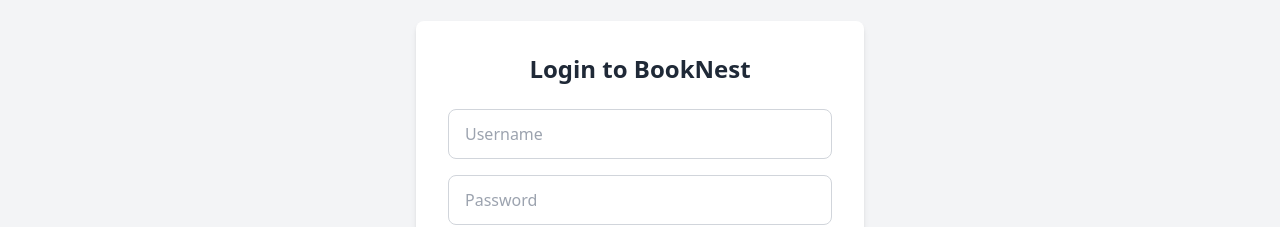
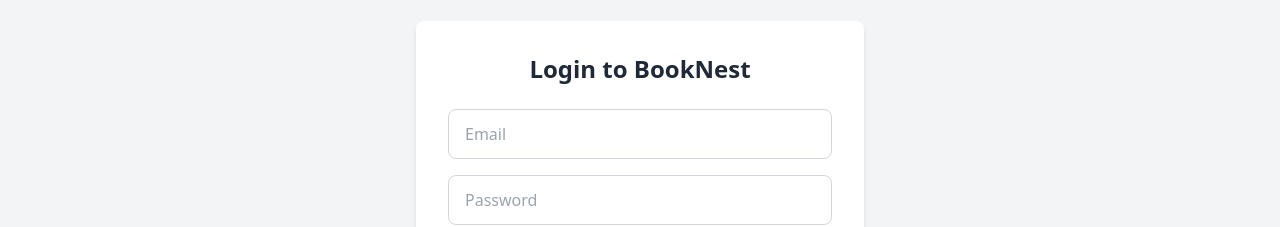
Before and after one commit to jonmaccc4/BookNest-library, a React (Vite) app in the folder frontend/: page /login in a window 1280 px wide. Shown: the part 211-438 px from the top of the page. Built offline with nearby package versions, Linux system fonts and the light colour scheme.

Commit message:
Fix login payload to use username instead of email

```diff
--- a/frontend/src/pages/Login.jsx
+++ b/frontend/src/pages/Login.jsx
@@ -1,4 +1,3 @@
-
 import { useState } from "react";
 import { useNavigate, Link } from "react-router-dom";
 import { useAuth } from "../context/AuthContext";
@@ -7,7 +6,7 @@
 const BASE_URL = import.meta.env.VITE_BACKEND_URL;
 
 function Login() {
-  const [username, setUsername] = useState("");
+  const [email, setEmail] = useState("");
   const [password, setPassword] = useState("");
   const { login } = useAuth();
   const navigate = useNavigate();
@@ -22,7 +21,7 @@
           "Content-Type": "application/json",
         },
         credentials: "include",
-        body: JSON.stringify({ username, password }),
+        body: JSON.stringify({ username: email, password }), // 👈 Send as "username"
       });
 
       const data = await res.json();
@@ -53,10 +52,10 @@
 
         <form onSubmit={handleSubmit} className="space-y-4">
           <input
-            type="text"
-            placeholder="Username"
-            value={username}
-            onChange={(e) => setUsername(e.target.value)}
+            type="email"
+            placeholder="Email"
+            value={email}
+            onChange={(e) => setEmail(e.target.value)}
             required
             className="w-full px-4 py-3 border border-gray-300 rounded-lg focus:outline-none focus:ring-2 focus:ring-indigo-500"
           />
```
